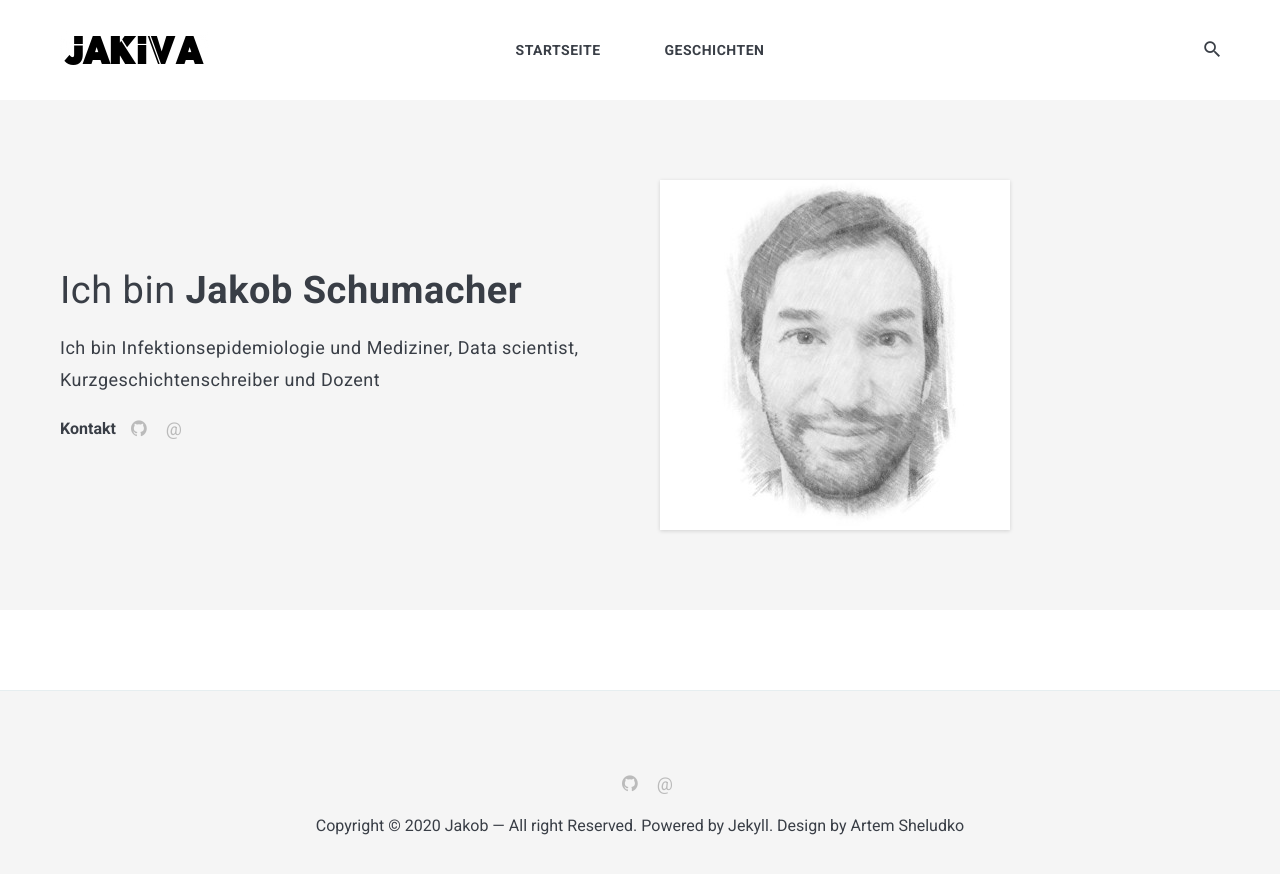
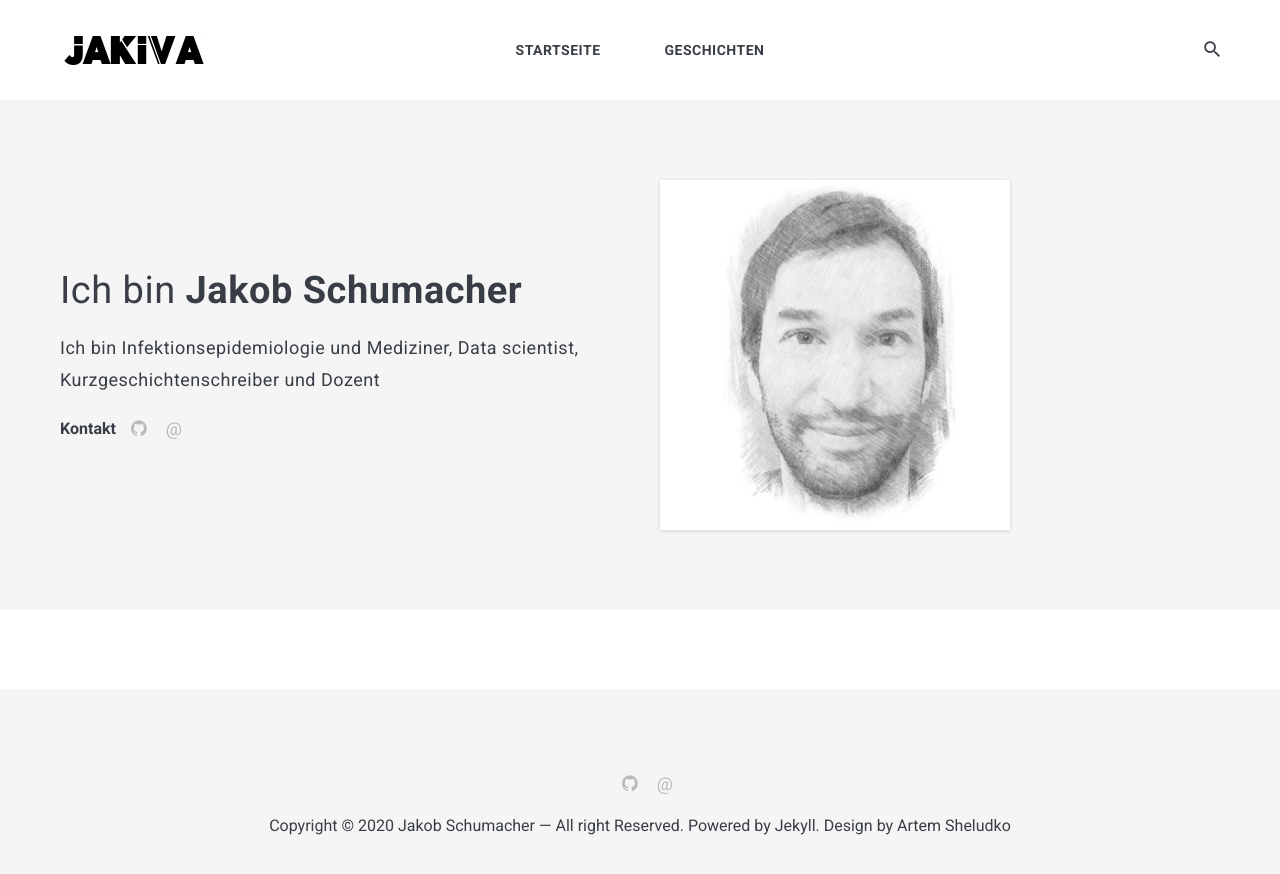
Before and after one commit to jakobschumacher/jakobschumacher.github.io, a Jekyll site: the page built from index.html, in a window 1280 px wide. Shown: the top 874 px of the page. Built offline with Jekyll 4.4.1, drawn with Linux system fonts in a browser that asks for light colours; nearby versions of some CDN libraries; the list of posts is cut into pages by our own code.

Commit message:
Title changed

```diff
--- a/_data/settings.yml
+++ b/_data/settings.yml
@@ -1,6 +1,6 @@
 #-------------------------------
 # General Site Settings
-title: Jakob
+title: Jakob Schumacher
 logo: logo.png # You can add own logo.
 description: Webseite von Jakob Schumacher
 
```
